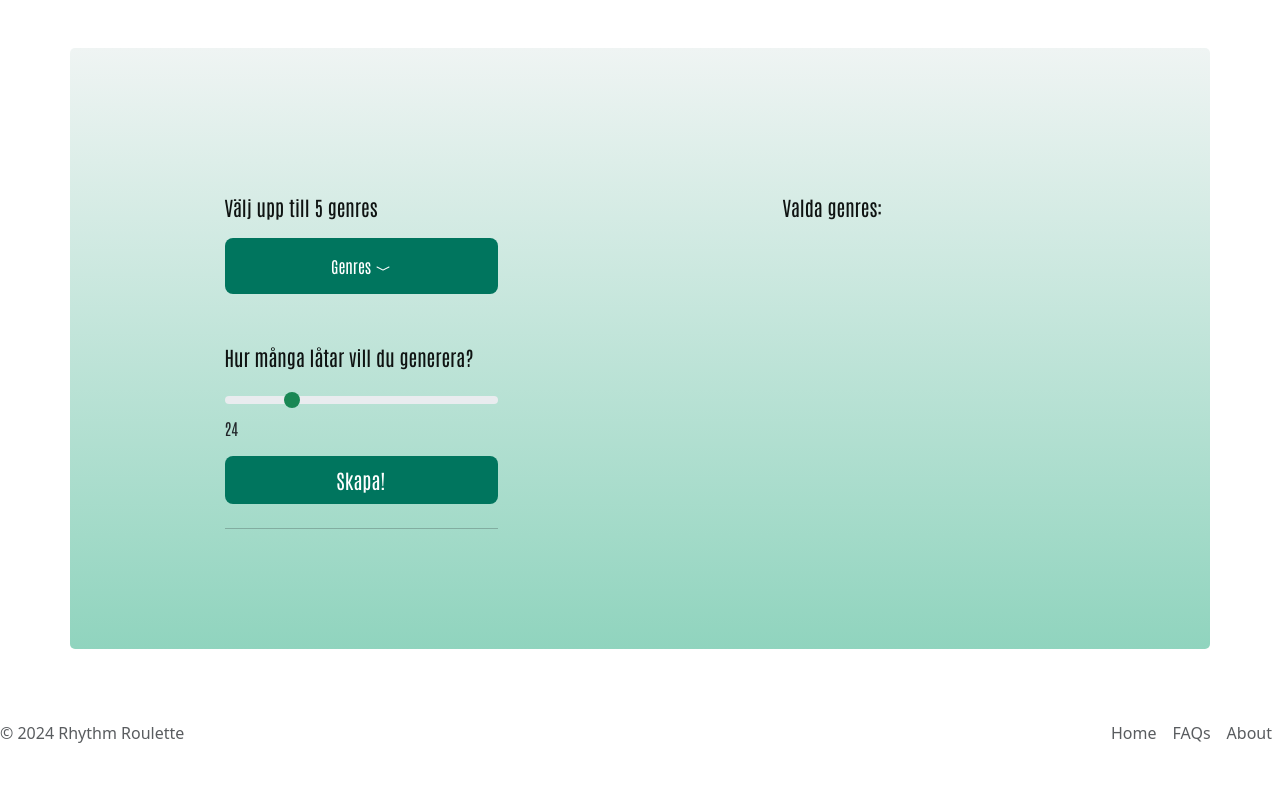
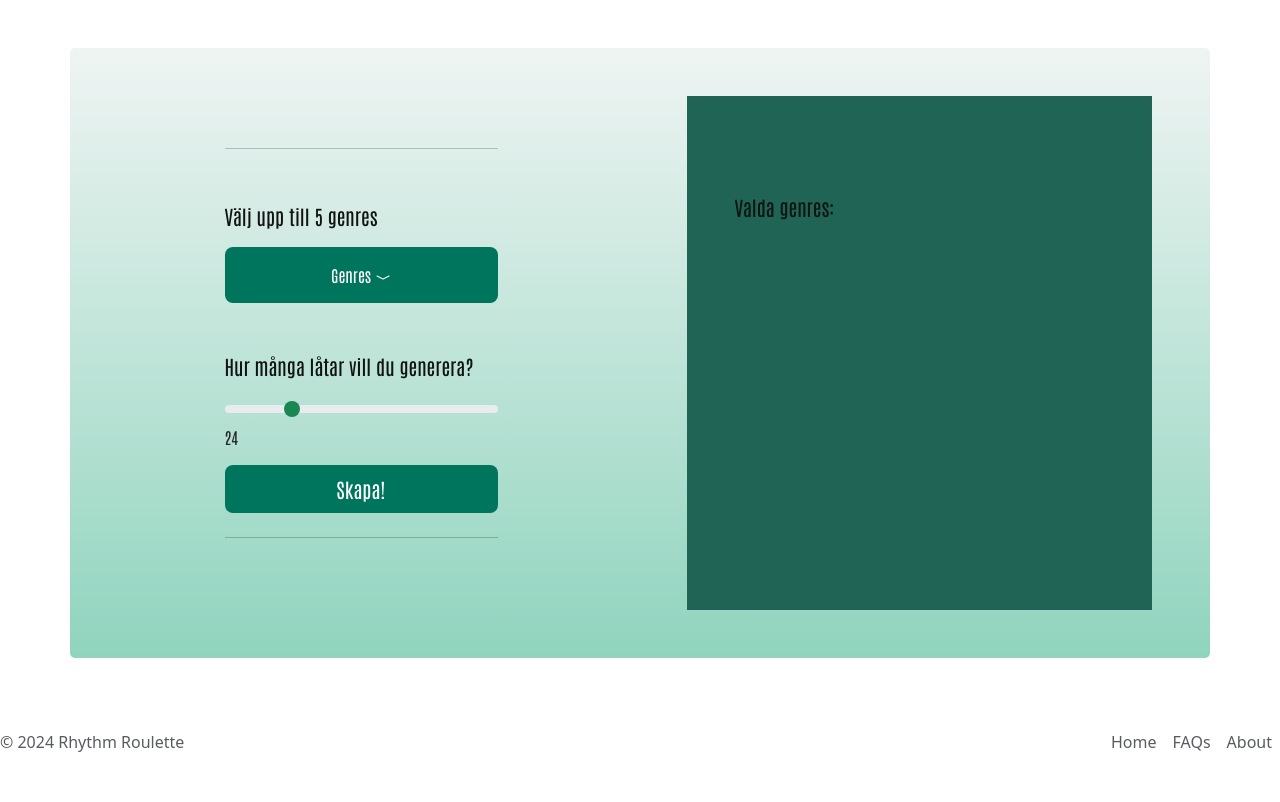
Before and after one commit to tobi-1337/RhythmRoulette, a Flask app: template templates/recommendations.html in a window 1280 px wide. Before the commit the page ends 743 px from the top, so only its background shows below. Run offline with Flask 3, Linux system fonts and the light colour scheme; the template is opened without the code that fills it, so the values that code supplies are empty; some libraries are stand-ins or nearby versions; some web fonts are replaced.

Commit message:
added background color and borders

```diff
--- a/static/styles.css
+++ b/static/styles.css
@@ -798,6 +798,7 @@ margin-bottom:0;
 
 #selectedGenresContainer {
   color:white;
+  background-color: #206456;
 }
 
 #selectedGenresList {
--- a/templates/recommendations.html
+++ b/templates/recommendations.html
@@ -4,7 +4,9 @@
 {% block content %}
 <div class=" container d-flex  my-5 reccos">
     <div class="col-md-10 mx-auto col-lg-5 p-5">
+
         <form class="p-4 p-md-5" id="recco-box" action="#" method="post">
+            <hr class="my-1" style="width: 100%;">
             <div class="dropdown py-5">
                 <p class="p">Välj upp till 5 genres</p>
                 <button type="button" onclick="searchFunction()" class="dropbtn rounded-3">Genres     <svg xmlns="http://www.w3.org/2000/svg" width="16" height="16" fill="currentColor" class="bi bi-chevron-compact-down" viewBox="0 0 16 16">
@@ -28,11 +30,11 @@
                 </div>
             </div>
             <button class="w-100 btn btn-lg text-white" id="search_value" type="submit" value="submit">Skapa!</button>
-            <hr class="my-4">
+            <hr class="my-4" style="width: 100%;">
         </form>
     </div>
-    <div class="col-md-10 mx-auto col-lg-5 p-5  py-5" id="selectedGenresContainer">
-        <p class="p mt-5 p-5">Valda genres:</p>
+    <div class="col-md-10 mx-auto col-lg-5 p-5  py-5 m-5" id="selectedGenresContainer">
+        <p class="p mt-5">Valda genres:</p>
         <ul id="selectedGenresList"></ul>
     </div>
 </div>
```
